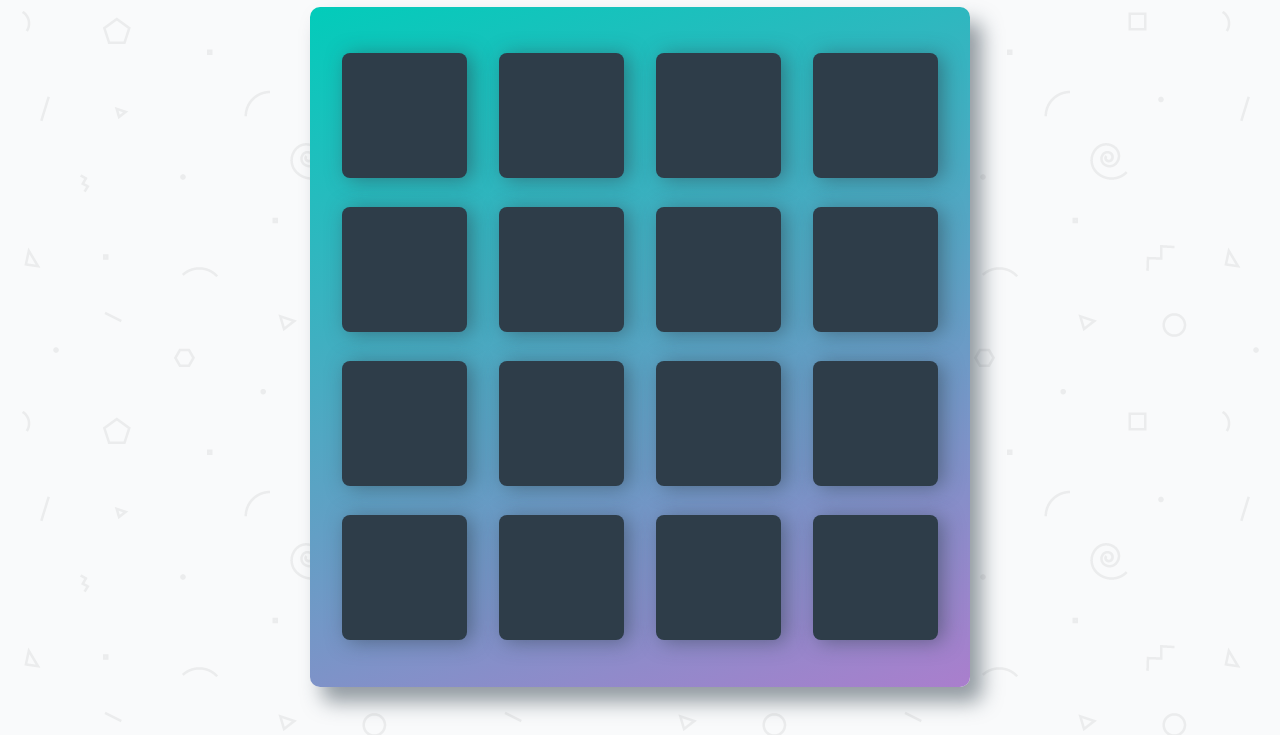
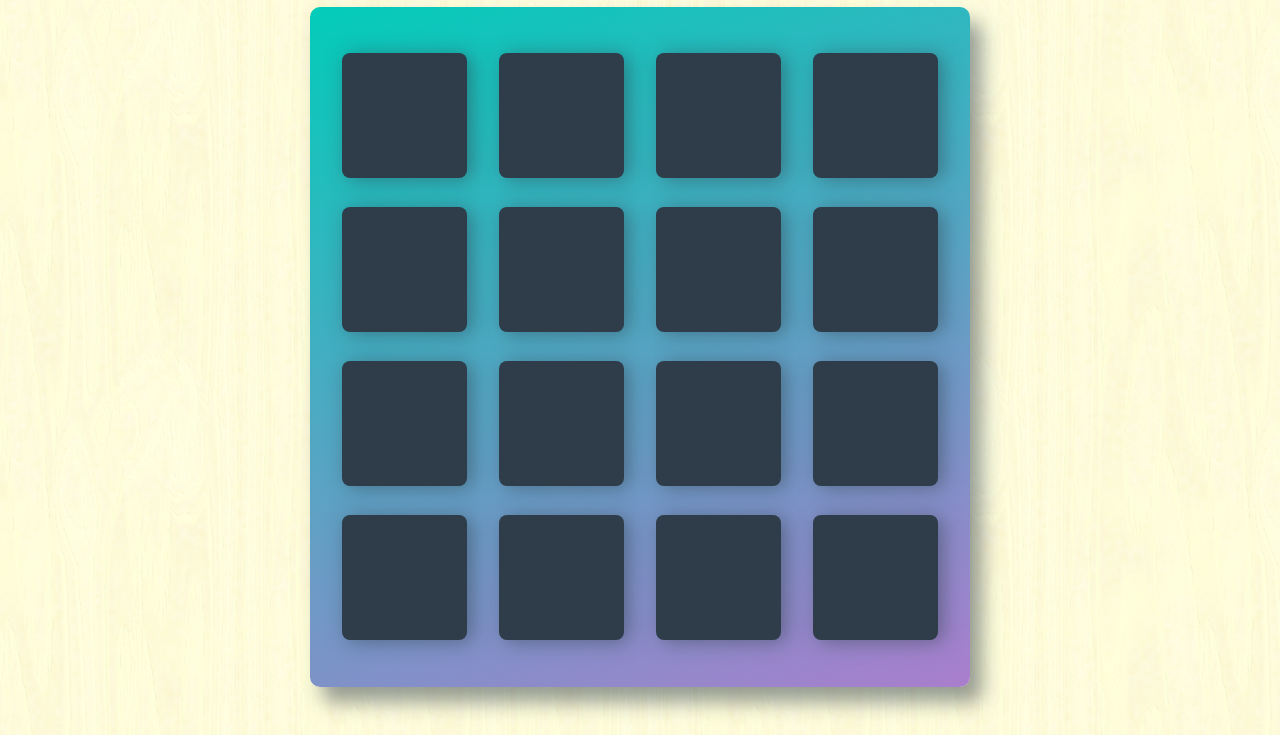
Before and after one commit to dimikara/Memory-Game, a plain HTML site: page index.html in a window 1280 px wide. Shown: the part 108-843 px from the top of the page. Drawn offline with Linux system fonts and the light colour scheme; a web font is replaced by a local one.

Commit message:
Change of background photo in CSS

```diff
--- a/css/app.css
+++ b/css/app.css
@@ -19,7 +19,7 @@ body {
 
 
 body {
-    background: #ffffff url('../img/geometry2.png'); /* Background pattern from Subtle Patterns */
+    background: #ffffff url('../img/light-veneer.png'); /* This pattern is downloaded from www.toptal.com/designers/subtlepatterns */
     font-family: 'Coda', cursive;
 }
 
```
Also changed, not shown: img/light-veneer.png (added).
